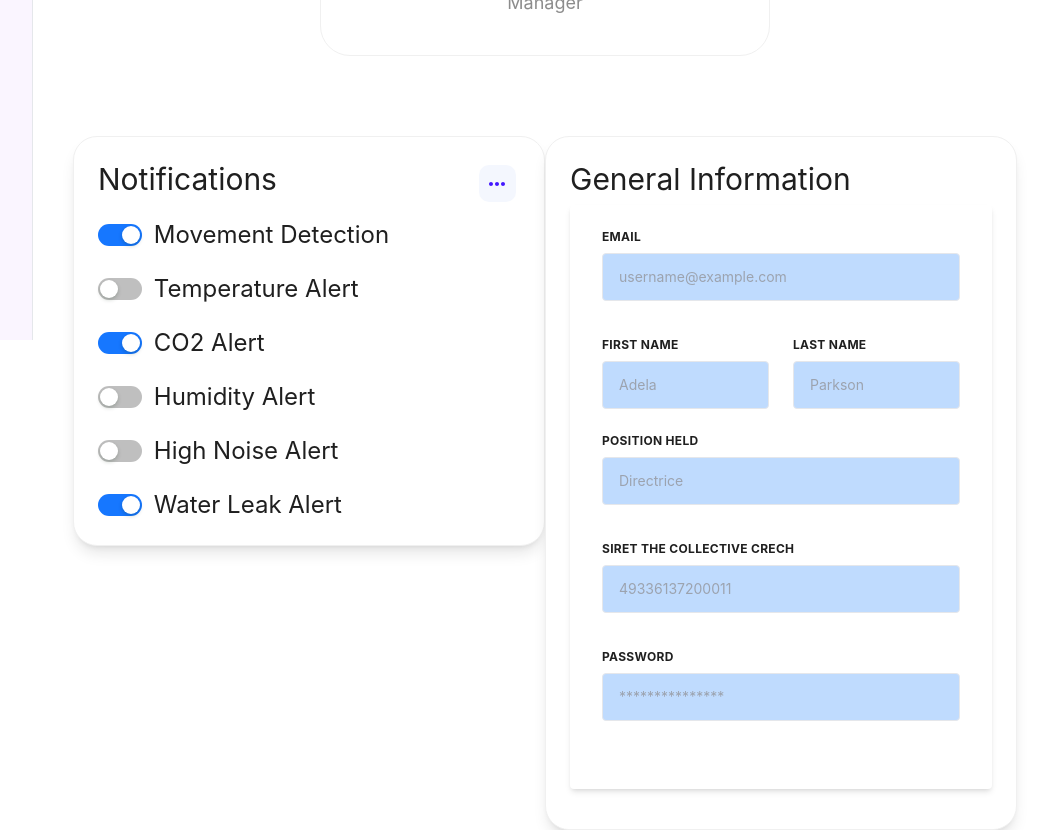
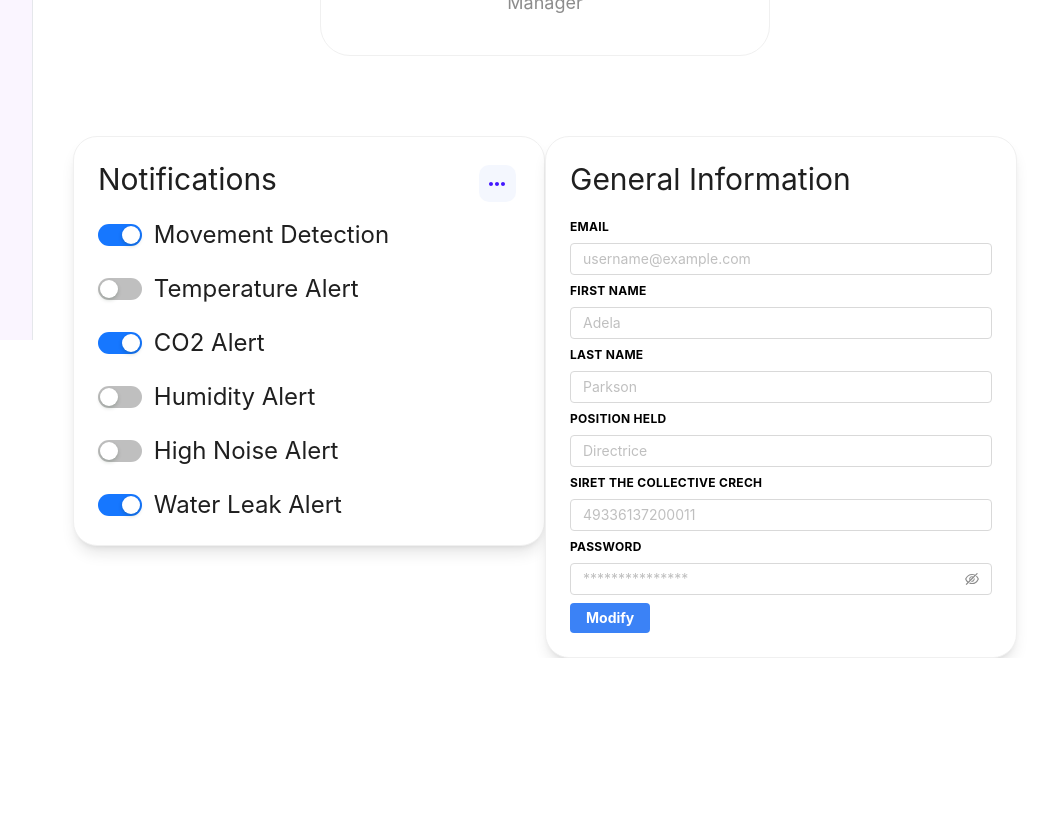
Before and after one commit to NasssDev/Smart-Creche-IoT-Frontend, a React (Vite) app: page /profile in a window 1280 px wide. Shown: the part 460-1290 px from the top of the page, without its empty margins (223-1271 px from the left). After the commit the page ends 1118 px from the top, so only its background shows below. Built offline with nearby package versions, Linux system fonts and the light colour scheme.

Commit message:
Using ant.design on the form of GeneralInformations

```diff
--- a/src/components/GeneralInformations.tsx
+++ b/src/components/GeneralInformations.tsx
@@ -1,89 +1,123 @@
-import { Card } from 'antd';
+import React from 'react';
+import { Card, Input } from 'antd';
+import { FontAwesomeIcon } from '@fortawesome/react-fontawesome';
+import { faEdit } from '@fortawesome/free-solid-svg-icons';
 
 const GeneralInformations = () => {
+    const handleSubmit = (event) => {
+        event.preventDefault();
+        // Handle form submission logic here
+    };
+
     return (
         <Card className="w-400 rounded-3xl shadow-lg">
             <h2 className="text-3xl">General Information</h2>
-
-                <div className="bg-white shadow-md rounded px-8 pt-6 pb-8 mb-4 flex flex-col my-2">
-                    <div className="-mx-3 md:flex mb-6">
-                        <div className="md:w-full px-3">
-                            <label className="block uppercase tracking-wide text-black-700 text-xs font-bold mb-2" htmlFor="grid-email">
+            &nbsp;
+            &nbsp;
+            <form onSubmit={handleSubmit}>
+                <div className="mb-2">
+                    <label
+                        className="block uppercase tracking-wide text-black text-xs font-bold mb-2"
+                        htmlFor="grid-email"
+                    >
                         Email
                     </label>
-                            <input
-                                className="appearance-none block w-full bg-blue-200 text-gray-700 border border-gray-200 rounded py-3 px-4 mb-3"
+                    <Input
+                        size="small"
+                        className="text-gray-700 rounded py-1 px-3"
                         id="grid-email"
                         type="email"
                         placeholder="username@example.com"
                     />
                 </div>
-                    </div>
 
-                    <div className="-mx-3 md:flex mb-6">
-                        <div className="md:w-1/2 px-3">
-                            <label className="block uppercase tracking-wide text-black-700 text-xs font-bold mb-2" htmlFor="grid-first-name" >
+                <div className="mb-2">
+                    <label
+                        className="block uppercase tracking-wide text-black text-xs font-bold mb-2"
+                        htmlFor="grid-first-name"
+                    >
                         First Name
                     </label>
-                            <input
-                                className="appearance-none block w-full bg-blue-200 text-gray-700 border border-gray-200 rounded py-3 px-4"
-                                id="grid-last-name"
+                    <Input
+                        size="small"
+                        className="text-gray-700 rounded py-1 px-3"
+                        id="grid-first-name"
                         type="text"
                         placeholder="Adela"
                     />
                 </div>
-                        <div className="md:w-1/2 px-3">
-                            <label className="block uppercase tracking-wide text-black-700 text-xs font-bold mb-2" htmlFor="grid-last-name">
+
+                <div className="mb-2">
+                    <label
+                        className="block uppercase tracking-wide text-black text-xs font-bold mb-2"
+                        htmlFor="grid-last-name"
+                    >
                         Last Name
                     </label>
-                            <input
-                                className="appearance-none block w-full bg-blue-200 text-gray-700 border border-gray-200 rounded py-3 px-4"
+                    <Input
+                        size="small"
+                        className="text-gray-700 rounded py-1 px-3"
                         id="grid-last-name"
                         type="text"
                         placeholder="Parkson"
                     />
                 </div>
-                    </div>
-                    <div className="-mx-3 md:flex mb-6">
-                        <div className="md:w-full px-3">
-                            <label className="block uppercase tracking-wide text-black-700 text-xs font-bold mb-2" htmlFor="grid-positionheld">
+
+                <div className="mb-2">
+                    <label
+                        className="block uppercase tracking-wide text-black text-xs font-bold mb-2"
+                        htmlFor="grid-positionheld"
+                    >
                         Position held
                     </label>
-                            <input
-                                className="appearance-none block w-full bg-blue-200 text-gray-700 border border-gray-200 rounded py-3 px-4 mb-3"
+                    <Input
+                        size="small"
+                        className="text-gray-700 rounded py-1 px-3"
                         id="grid-positionheld"
                         type="text"
                         placeholder="Directrice"
                     />
                 </div>
-                    </div>
-                    <div className="-mx-3 md:flex mb-6">
-                        <div className="md:w-full px-3">
-                            <label className="block uppercase tracking-wide text-black-700 text-xs font-bold mb-2" htmlFor="grid-collectivecrech">
+
+                <div className="mb-2">
+                    <label
+                        className="block uppercase tracking-wide text-black text-xs font-bold mb-2"
+                        htmlFor="grid-collectivecrech"
+                    >
                         Siret the collective crech
                     </label>
-                            <input
-                                className="appearance-none block w-full bg-blue-200 text-gray-700 border border-gray-200 rounded py-3 px-4 mb-3"
+
+                    <Input
+                        size="small"
+                        className="text-gray-700 rounded py-1 px-3"
                         id="grid-collectivecrech"
                         type="number"
                         placeholder="49336137200011"
                     />
                 </div>
-                    </div>
-                    <div className="-mx-3 md:flex mb-6">
-                        <div className="md:w-full px-3">
-                            <label className="block uppercase tracking-wide text-black-700 text-xs font-bold mb-2" htmlFor="grid-password">
+
+                <div className="mb-2">
+                    <label
+                        className="block uppercase tracking-wide text-black text-xs font-bold mb-2"
+                        htmlFor="grid-password"
+                    >
                         Password
                     </label>
-                            <input
-                                className="appearance-none block w-full bg-blue-200 text-gray-700 border border-gray-200 rounded py-3 px-4 mb-3"
+                    <Input.Password
+                        size="small"
+                        className="text-gray-700 rounded py-1 px-3"
                         id="grid-password"
-                                type="password"
                         placeholder="***************"
                     />
                 </div>
-                    </div>
-                </div>
+                <button
+                    className="bg-blue-500 hover:bg-blue-700 text-white font-bold py-1 px-4 rounded"
+                    type="submit"
+                >
+                    Modify
+                </button>
+
+            </form>
         </Card>
     );
 };
```
Lines whose indentation alone changed are shown as unchanged.
